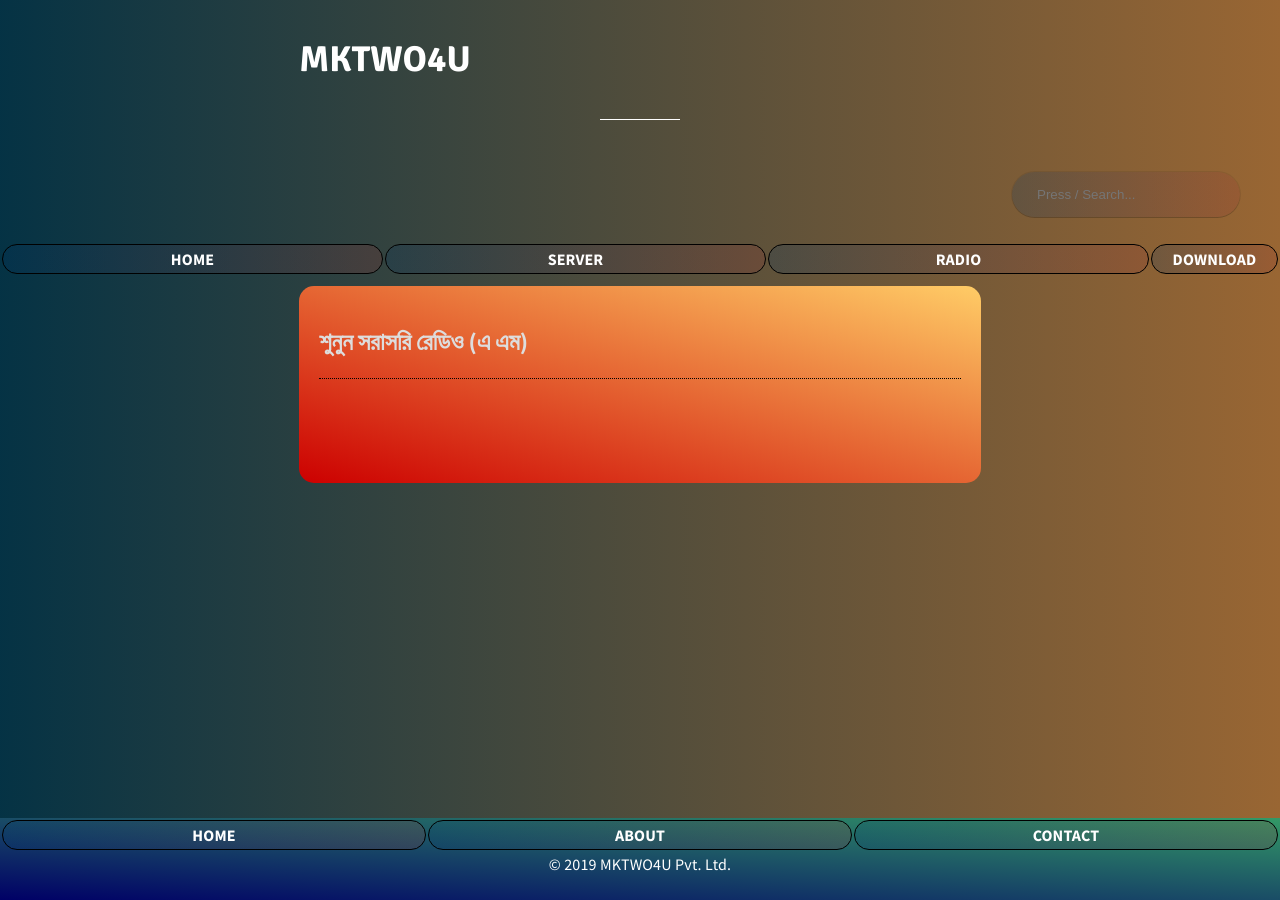
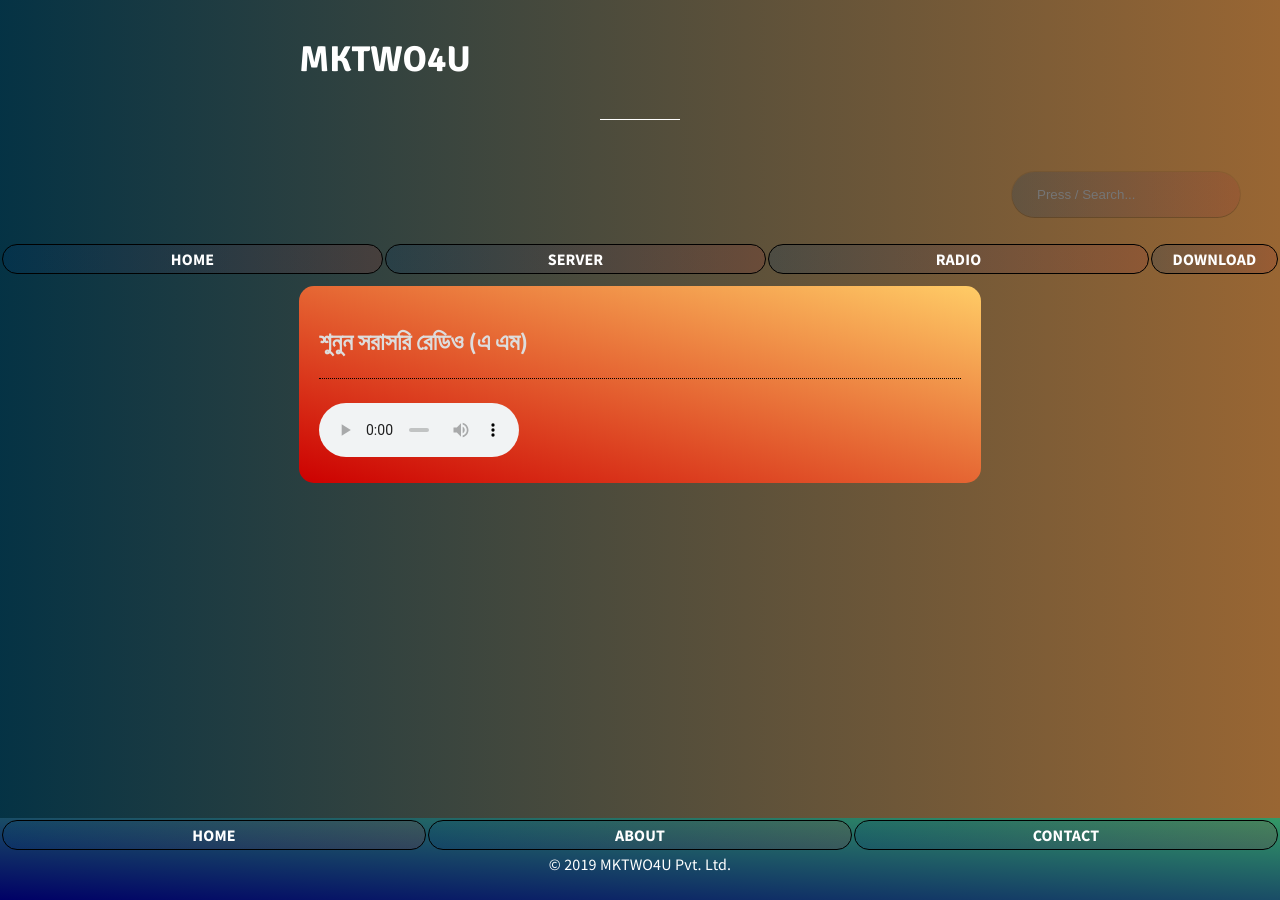
Before and after one commit to bdmilan/blog, a Jekyll site: the page built from radio.md, in a window 1280 px wide. Built offline with Jekyll 4.4.1, drawn with Linux system fonts in a browser that asks for light colours.

Commit message:
Update radio.md

```diff
--- a/radio.md
+++ b/radio.md
@@ -6,7 +6,7 @@ title: Bangla Radio
  <div class="article">
 	<div style="border-bottom: 1px dotted black;">
 		<h2> শুনুন সরাসরি রেডিও (এ এম)</h2><br> </div><br>
-<div><audio controls="" preload="metadata" style=" width:auto;" __idm_id__="88989697">
+<div><audio controls="" preload="metadata" style=" width:200px;" __idm_id__="88989697">
 	<source src="http://stream.zeno.fm/2wv1hb2mb" type="audio/mpeg">
 	Your browser does not support the audio element.
 </audio><br>
```
